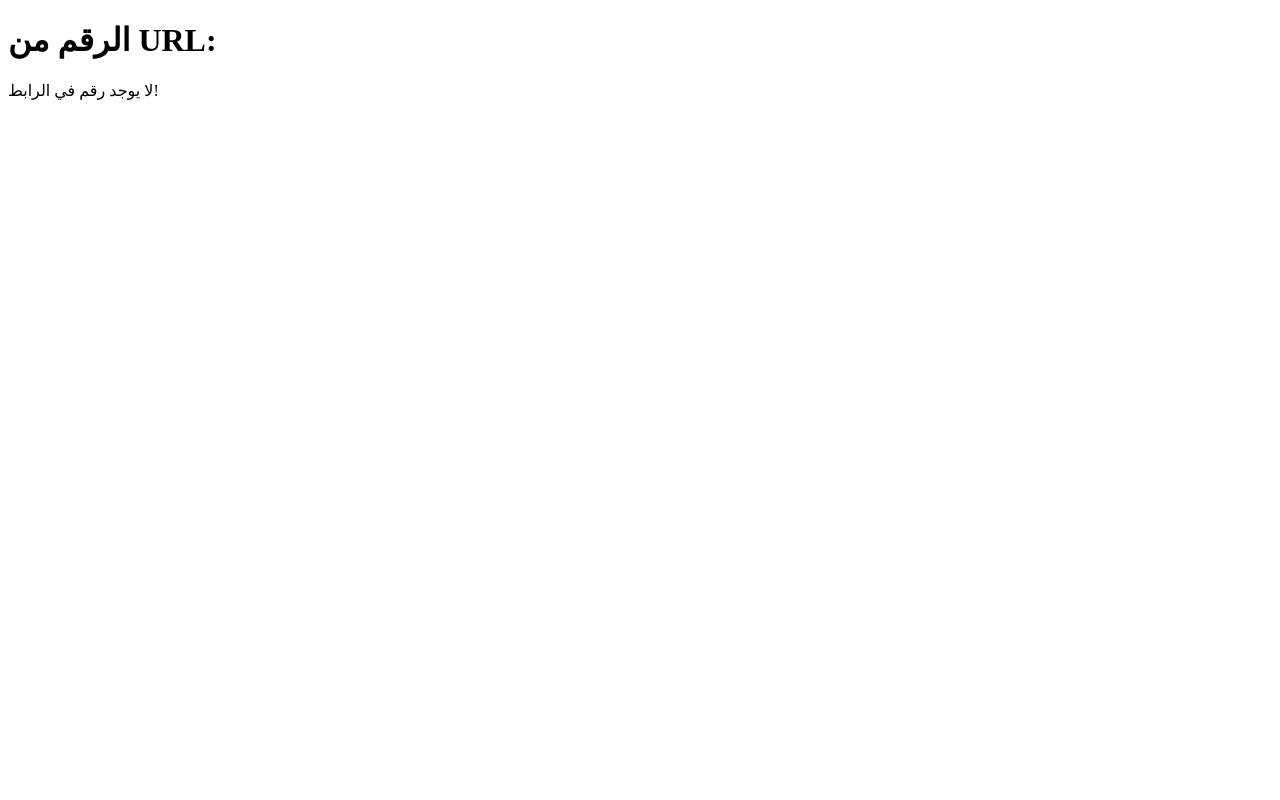
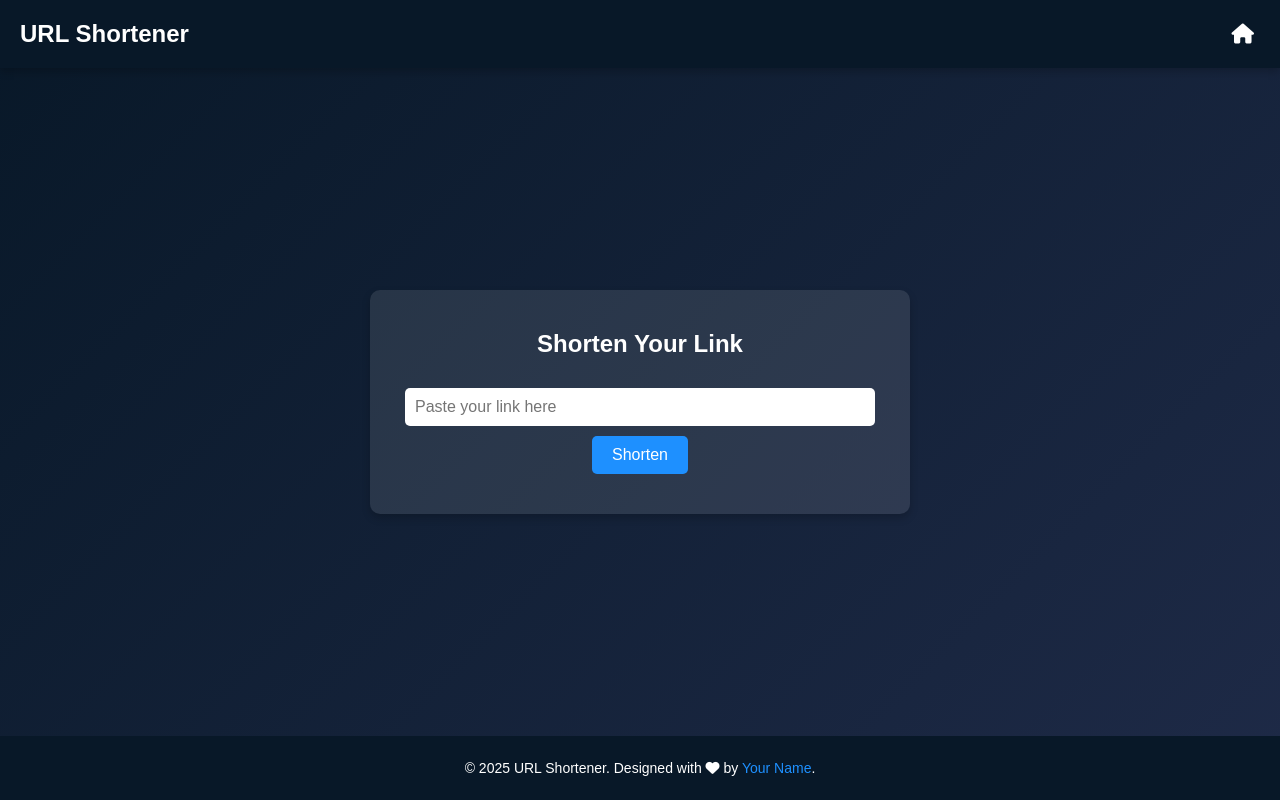
Before and after one commit to ninawatch/short-links, a plain HTML site: page index.html in a window 1280 px wide. Drawn offline with Linux system fonts and the light colour scheme.

Commit message:
Update index.html

```diff
--- a/index.html
+++ b/index.html
@@ -1,24 +1,126 @@
 <!DOCTYPE html>
-<html lang="ar">
+<html lang="en">
 <head>
     <meta charset="UTF-8">
     <meta name="viewport" content="width=device-width, initial-scale=1.0">
-    <title>استخراج الرقم من URL</title>
-    <script>
-        document.addEventListener("DOMContentLoaded", () => {
-            // الحصول على الرقم من URL
-            const query = window.location.search; // يأخذ النص بعد علامة السؤال
-            if (query.startsWith("?")) {
-                const number = query.substring(1); // إزالة علامة السؤال
-                document.getElementById("output").textContent = number; // طباعة الرقم في الصفحة
-            } else {
-                document.getElementById("output").textContent = "لا يوجد رقم في الرابط!";
-            }
-        });
-    </script>
+    <title>URL Shortener</title>
+    <link rel="stylesheet" href="https://cdnjs.cloudflare.com/ajax/libs/font-awesome/6.0.0-beta3/css/all.min.css">
+    <style>
+        body {
+            margin: 0;
+            font-family: Arial, sans-serif;
+            background: linear-gradient(135deg, #081828, #1e2a47);
+            color: #fff;
+            display: flex;
+            flex-direction: column;
+            height: 100vh;
+        }
+
+        header {
+            background-color: #081828;
+            padding: 20px;
+            display: flex;
+            justify-content: space-between;
+            align-items: center;
+            box-shadow: 0 4px 8px rgba(0, 0, 0, 0.2);
+        }
+
+        header h1 {
+            margin: 0;
+            font-size: 24px;
+            color: #fff;
+        }
+
+        header .home-button {
+            background: none;
+            border: none;
+            color: #fff;
+            font-size: 20px;
+            cursor: pointer;
+        }
+
+        main {
+            flex: 1;
+            display: flex;
+            flex-direction: column;
+            justify-content: center;
+            align-items: center;
+            padding: 20px;
+        }
+
+        .shortener-container {
+            background: rgba(255, 255, 255, 0.1);
+            padding: 20px;
+            border-radius: 10px;
+            box-shadow: 0 4px 8px rgba(0, 0, 0, 0.2);
+            text-align: center;
+            max-width: 500px;
+            width: 100%;
+        }
+
+        .shortener-container input {
+            width: calc(100% - 50px);
+            padding: 10px;
+            margin: 10px 0;
+            border: none;
+            border-radius: 5px;
+            font-size: 16px;
+        }
+
+        .shortener-container button {
+            background: #1e90ff;
+            border: none;
+            padding: 10px 20px;
+            color: #fff;
+            font-size: 16px;
+            border-radius: 5px;
+            cursor: pointer;
+            transition: background 0.3s;
+        }
+
+        .shortener-container button:hover {
+            background: #007acc;
+        }
+
+        footer {
+            background-color: #081828;
+            padding: 10px;
+            text-align: center;
+            color: #fff;
+            font-size: 14px;
+        }
+
+        footer a {
+            color: #1e90ff;
+            text-decoration: none;
+        }
+    </style>
 </head>
 <body>
-    <h1>الرقم من URL:</h1>
-    <p id="output"></p>
+    <header>
+        <h1>URL Shortener</h1>
+        <button class="home-button" title="Home">
+            <i class="fas fa-home"></i>
+        </button>
+    </header>
+    <main>
+        <div class="shortener-container">
+            <h2>Shorten Your Link</h2>
+            <input type="url" placeholder="Paste your link here" id="urlInput">
+            <button onclick="shortenUrl()">Shorten</button>
+            <p id="shortenedUrl" style="margin-top: 20px; font-weight: bold;"></p>
+        </div>
+    </main>
+    <footer>
+        <p>&copy; 2025 URL Shortener. Designed with <i class="fas fa-heart"></i> by <a href="#">Your Name</a>.</p>
+    </footer>
+
+    <script>
+        function shortenUrl() {
+            const urlInput = document.getElementById('urlInput').value;
+            const shortenedUrl = `https://short.url/${btoa(urlInput).slice(0, 6)}`;
+            document.getElementById('shortenedUrl').innerText = shortenedUrl;
+        }
+    </script>
 </body>
 </html>
```
